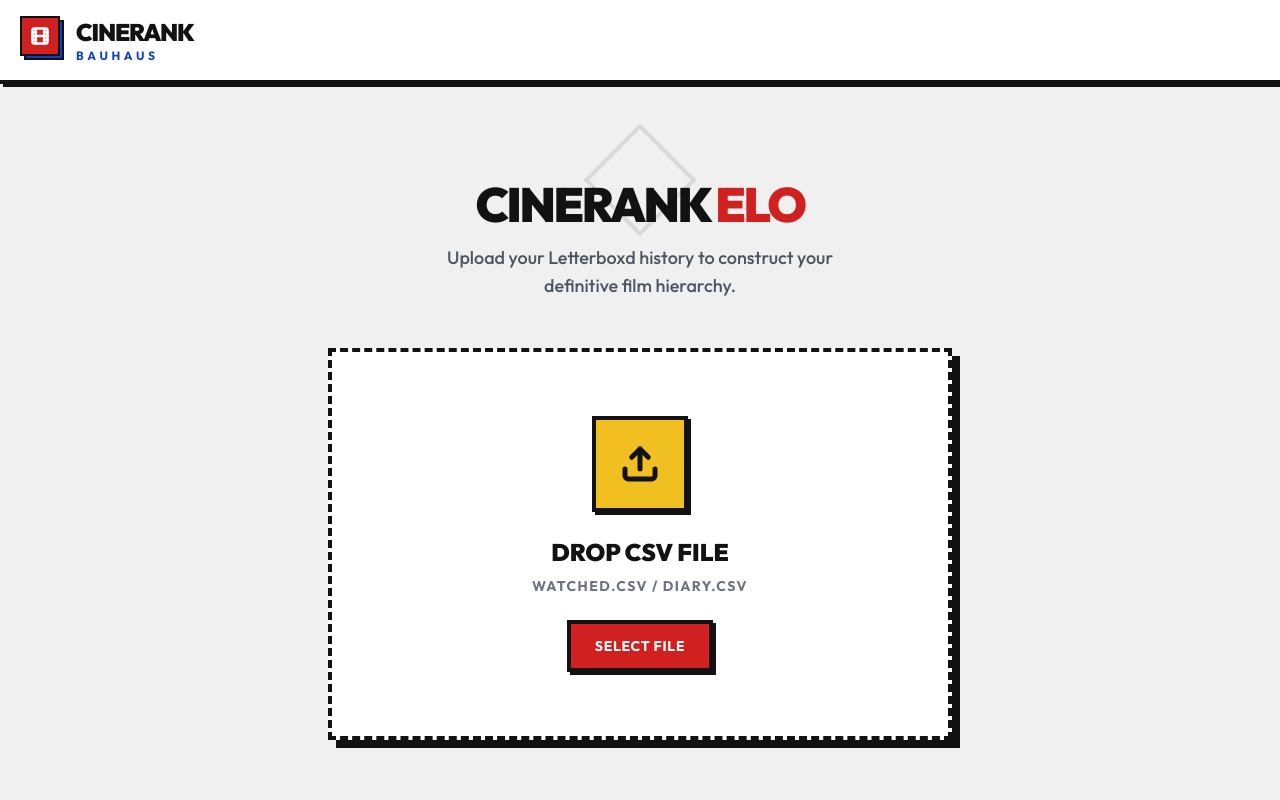
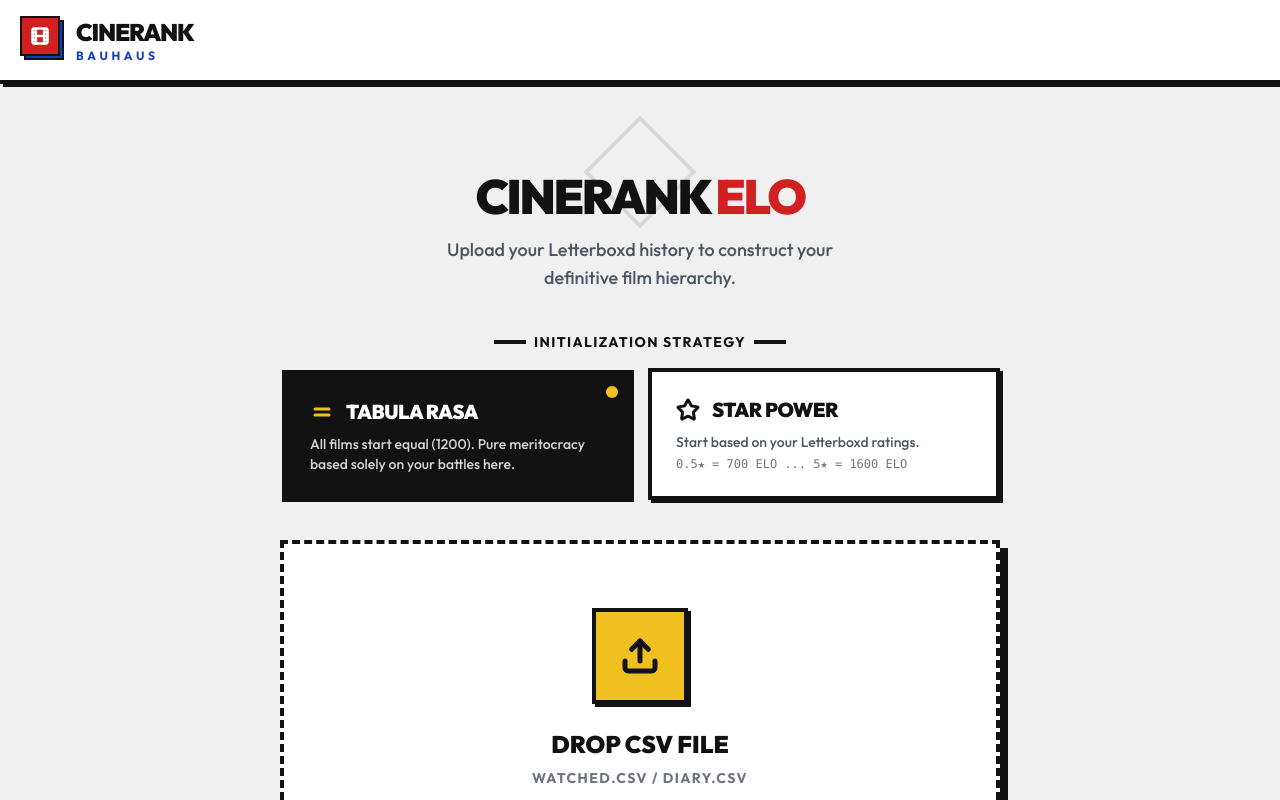
Before and after one commit to TheSai9/FilmElo, a React (Vite) app: page / in a window 1280 px wide. Shown: the top 800 px of the page. Built offline with nearby package versions, Linux system fonts and the light colour scheme; no server answers.

Commit message:
starting elo option added

```diff
--- a/components/FileUpload.tsx
+++ b/components/FileUpload.tsx
@@ -1,5 +1,5 @@
 import React, { useState, useCallback } from 'react';
-import { Upload, FileText, AlertCircle, Film } from 'lucide-react';
+import { Upload, FileText, AlertCircle, Film, Star, Equal } from 'lucide-react';
 import { Movie } from '../types';
 import { INITIAL_ELO } from '../constants';
 import Button from './Button';
@@ -8,12 +8,14 @@ interface FileUploadProps {
   onDataLoaded: (movies: Movie[]) => void;
 }
 
+type EloStrategy = 'fixed' | 'rating';
+
 const FileUpload: React.FC<FileUploadProps> = ({ onDataLoaded }) => {
   const [error, setError] = useState<string | null>(null);
   const [isDragging, setIsDragging] = useState(false);
   const [loading, setLoading] = useState(false);
+  const [eloStrategy, setEloStrategy] = useState<EloStrategy>('fixed');
 
-  // ... (CSV Parsing Logic remains identical, omitted for brevity but assumed included in full file content) ...
   const parseCSV = (text: string): Movie[] => {
     const movies: Movie[] = [];
     const rows: string[][] = [];
@@ -78,12 +80,22 @@ const FileUpload: React.FC<FileUploadProps> = ({ onDataLoaded }) => {
       const year = columns[yearIndex]?.trim();
 
       if (name && year) {
+        const ratingVal = ratingIndex > -1 ? parseFloat(columns[ratingIndex] || '0') : 0;
+        let initialElo = INITIAL_ELO;
+
+        if (eloStrategy === 'rating' && ratingVal > 0) {
+          // Map 0.5 - 5.0 stars to roughly 700 - 1600 Elo
+          // 3.0 stars = 1200 Elo
+          // 1 star difference = 200 Elo difference
+          initialElo = 1200 + (ratingVal - 3) * 200;
+        }
+
         movies.push({
           id: `${name}-${year}-${i}`,
           name: name,
           year: year,
-          rating: ratingIndex > -1 ? parseFloat(columns[ratingIndex] || '0') : undefined,
-          elo: INITIAL_ELO,
+          rating: ratingVal > 0 ? ratingVal : undefined,
+          elo: initialElo,
           matches: 0,
           wins: 0,
           losses: 0,
@@ -119,7 +131,7 @@ const FileUpload: React.FC<FileUploadProps> = ({ onDataLoaded }) => {
     if (e.dataTransfer.files && e.dataTransfer.files[0]) {
       handleFile(e.dataTransfer.files[0]);
     }
-  }, []);
+  }, [eloStrategy]); // Dependency on eloStrategy so the latest value is used
 
   const onDragOver = useCallback((e: React.DragEvent) => {
     e.preventDefault();
@@ -132,9 +144,9 @@ const FileUpload: React.FC<FileUploadProps> = ({ onDataLoaded }) => {
   }, []);
 
   return (
-    <div className="max-w-2xl mx-auto mt-10 p-6">
+    <div className="max-w-3xl mx-auto mt-8 p-6 pb-20">
 
-      <div className="text-center mb-12 relative">
+      <div className="text-center mb-10 relative">
         {/* Geometric Decor */}
         <div className="absolute top-0 left-1/2 -translate-x-1/2 -translate-y-1/2 w-20 h-20 border-4 border-bauhaus-black rotate-45 opacity-10"></div>
 
@@ -144,6 +156,63 @@ const FileUpload: React.FC<FileUploadProps> = ({ onDataLoaded }) => {
         <p className="text-lg font-medium text-gray-600 max-w-md mx-auto">
           Upload your Letterboxd history to construct your definitive film hierarchy.
         </p>
+      </div>
+
+      {/* Configuration Section */}
+      <div className="mb-10">
+        <p className="text-center text-sm font-bold uppercase tracking-widest text-bauhaus-black mb-4 flex items-center justify-center gap-2">
+           <span className="w-8 h-1 bg-bauhaus-black"></span>
+           Initialization Strategy
+           <span className="w-8 h-1 bg-bauhaus-black"></span>
+        </p>
+
+        <div className="grid grid-cols-1 md:grid-cols-2 gap-4">
+          <button
+            onClick={() => setEloStrategy('fixed')}
+            className={`
+              relative p-6 border-4 text-left transition-all duration-200 group
+              ${eloStrategy === 'fixed'
+                ? 'border-bauhaus-black bg-bauhaus-black text-white shadow-hard-md translate-x-[2px] translate-y-[2px] shadow-none'
+                : 'border-bauhaus-black bg-white text-bauhaus-black shadow-hard-sm hover:shadow-hard-md hover:-translate-y-1'}
+            `}
+          >
+            <div className="flex items-center gap-3 mb-2">
+              <Equal size={24} strokeWidth={3} className={eloStrategy === 'fixed' ? 'text-bauhaus-yellow' : 'text-bauhaus-black'} />
+              <span className="font-black uppercase text-xl tracking-tight">Tabula Rasa</span>
+            </div>
+            <p className={`text-sm font-medium ${eloStrategy === 'fixed' ? 'text-gray-300' : 'text-gray-600'}`}>
+              All films start equal (1200). Pure meritocracy based solely on your battles here.
+            </p>
+            {eloStrategy === 'fixed' && (
+              <div className="absolute top-3 right-3 w-3 h-3 bg-bauhaus-yellow rounded-full"></div>
+            )}
+          </button>
+
+          <button
+            onClick={() => setEloStrategy('rating')}
+            className={`
+              relative p-6 border-4 text-left transition-all duration-200 group
+              ${eloStrategy === 'rating'
+                ? 'border-bauhaus-black bg-bauhaus-blue text-white shadow-hard-md translate-x-[2px] translate-y-[2px] shadow-none'
+                : 'border-bauhaus-black bg-white text-bauhaus-black shadow-hard-sm hover:shadow-hard-md hover:-translate-y-1'}
+            `}
+          >
+            <div className="flex items-center gap-3 mb-2">
+              <Star size={24} strokeWidth={3} className={eloStrategy === 'rating' ? 'text-bauhaus-yellow' : 'text-bauhaus-black'} />
+              <span className="font-black uppercase text-xl tracking-tight">Star Power</span>
+            </div>
+            <p className={`text-sm font-medium ${eloStrategy === 'rating' ? 'text-blue-200' : 'text-gray-600'}`}>
+              Start based on your Letterboxd ratings.
+              <br/>
+              <span className="text-xs font-mono opacity-80 mt-1 block">
+                0.5★ = 700 ELO ... 5★ = 1600 ELO
+              </span>
+            </p>
+            {eloStrategy === 'rating' && (
+              <div className="absolute top-3 right-3 w-3 h-3 bg-bauhaus-yellow rounded-full"></div>
+            )}
+          </button>
+        </div>
       </div>
 
       <div
```
